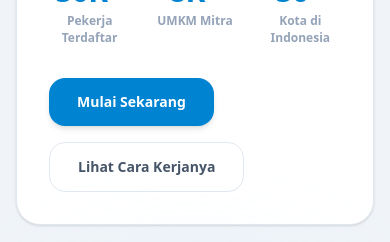
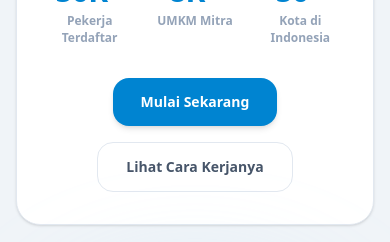
Before and after one commit to ahmadrofiussuud/KerjaIn, a Next.js app: page / in a window 390 px wide. Shown: the part 1527-1769 px from the top of the page. Built offline with nearby package versions, Linux system fonts and the light colour scheme.

Commit message:
style: center align mobile layout and push updates

```diff
--- a/src/app/page.tsx
+++ b/src/app/page.tsx
@@ -205,7 +205,7 @@ export default function LandingPage() {
           <div className="grid lg:grid-cols-12 gap-12 lg:gap-16 items-center">
 
             {/* LEFT: Text card */}
-            <div className="lg:col-span-7 bg-white border border-slate-200/80 rounded-3xl p-8 sm:p-10 lg:p-12 shadow-sm space-y-6">
+            <div className="lg:col-span-7 bg-white border border-slate-200/80 rounded-3xl p-8 sm:p-10 lg:p-12 shadow-sm space-y-6 text-center lg:text-left flex flex-col items-center lg:items-start">
               <div className="space-y-2">
                 <p className="text-xs font-extrabold text-slate-400 uppercase tracking-widest">Tentang Kami</p>
                 <h2 className="text-3xl sm:text-4xl lg:text-5xl font-extrabold text-slate-900 leading-tight">
@@ -224,7 +224,7 @@ export default function LandingPage() {
               </p>
 
               {/* Stats row */}
-              <div className="grid grid-cols-3 gap-6 pt-4 border-t border-slate-100">
+              <div className="grid grid-cols-3 gap-6 pt-4 border-t border-slate-100 w-full">
                 {[
                   { value: "50K+",  label: "Pekerja Terdaftar" },
                   { value: "8K+",   label: "UMKM Mitra" },
@@ -237,7 +237,7 @@ export default function LandingPage() {
                 ))}
               </div>
 
-              <div className="flex flex-wrap gap-4 pt-2">
+              <div className="flex flex-wrap justify-center lg:justify-start gap-4 pt-2 w-full">
                 <Link href="/register" className="px-7 py-3.5 bg-sky-600 hover:bg-sky-500 text-white text-sm font-bold rounded-xl transition-all shadow-md hover:-translate-y-0.5 hover:shadow-lg">
                   Mulai Sekarang
                 </Link>
--- a/src/components/features/jobs-spotlight.tsx
+++ b/src/components/features/jobs-spotlight.tsx
@@ -43,7 +43,7 @@ export function JobsSpotlight({ jobs, onJobClick }: JobsSpotlightProps) {
 
           <div className="grid lg:grid-cols-12 gap-8 lg:gap-10 items-center">
             {/* Left Column: Heading & CTA (4 columns on lg) */}
-            <div className="lg:col-span-4 space-y-5 text-left">
+            <div className="lg:col-span-4 space-y-5 text-center lg:text-left flex flex-col items-center lg:items-start">
               <div className="space-y-2">
                 <p className="text-xs font-extrabold uppercase tracking-widest text-slate-400">
                   LOWONGAN TERBARU
@@ -55,7 +55,7 @@ export function JobsSpotlight({ jobs, onJobClick }: JobsSpotlightProps) {
               <p className="text-slate-600 text-sm leading-relaxed">
                 Ratusan UMKM terpercaya membuka kesempatan staf harian, shift, dan paruh waktu setiap harinya.
               </p>
-              <div className="pt-1">
+              <div className="pt-1 w-full sm:w-auto">
                 <button
                   onClick={onJobClick}
                   className="w-full sm:w-auto px-6 py-3 bg-slate-900 hover:bg-slate-800 text-white font-bold text-sm rounded-xl transition-all shadow-sm hover:shadow-md hover:-translate-y-0.5"
```
